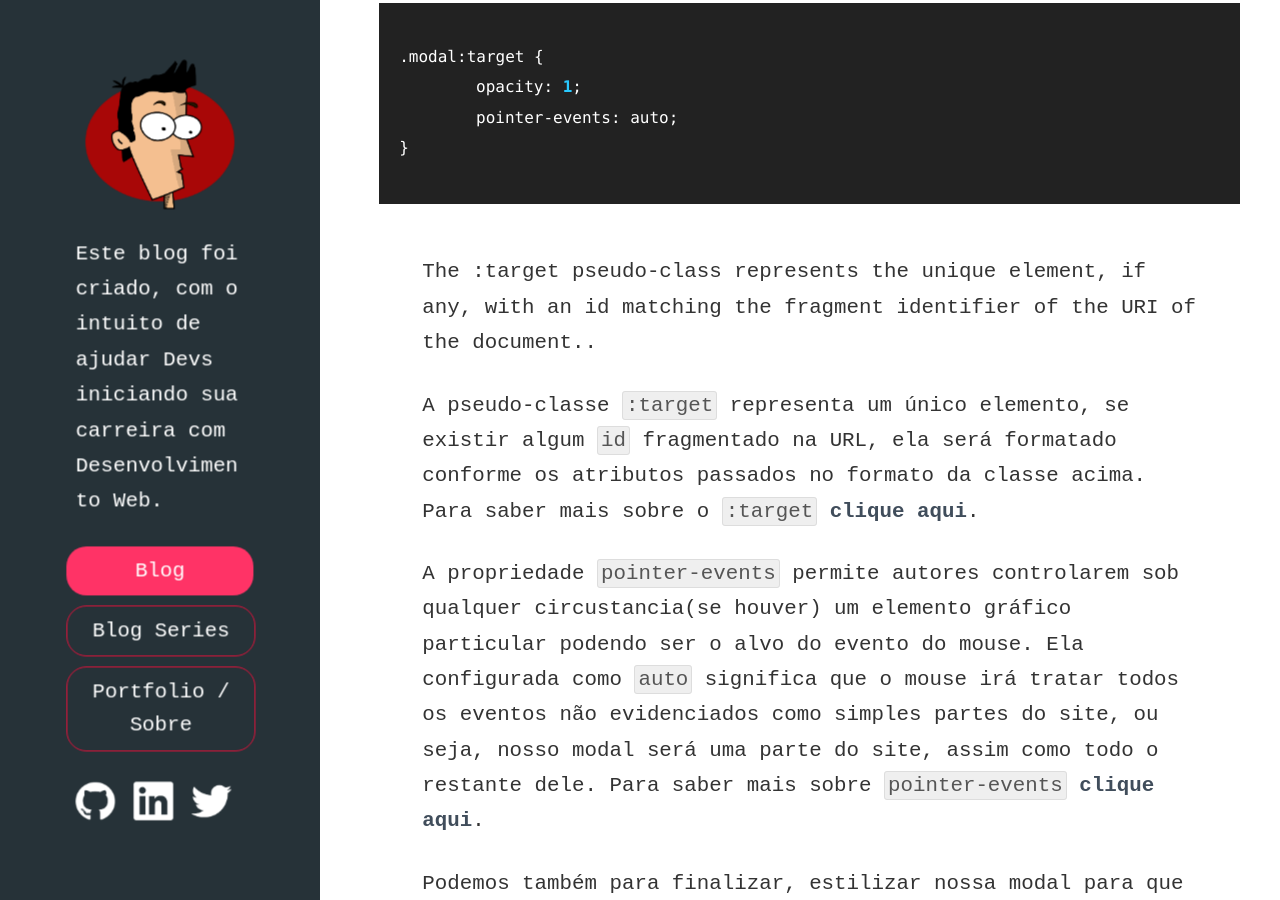
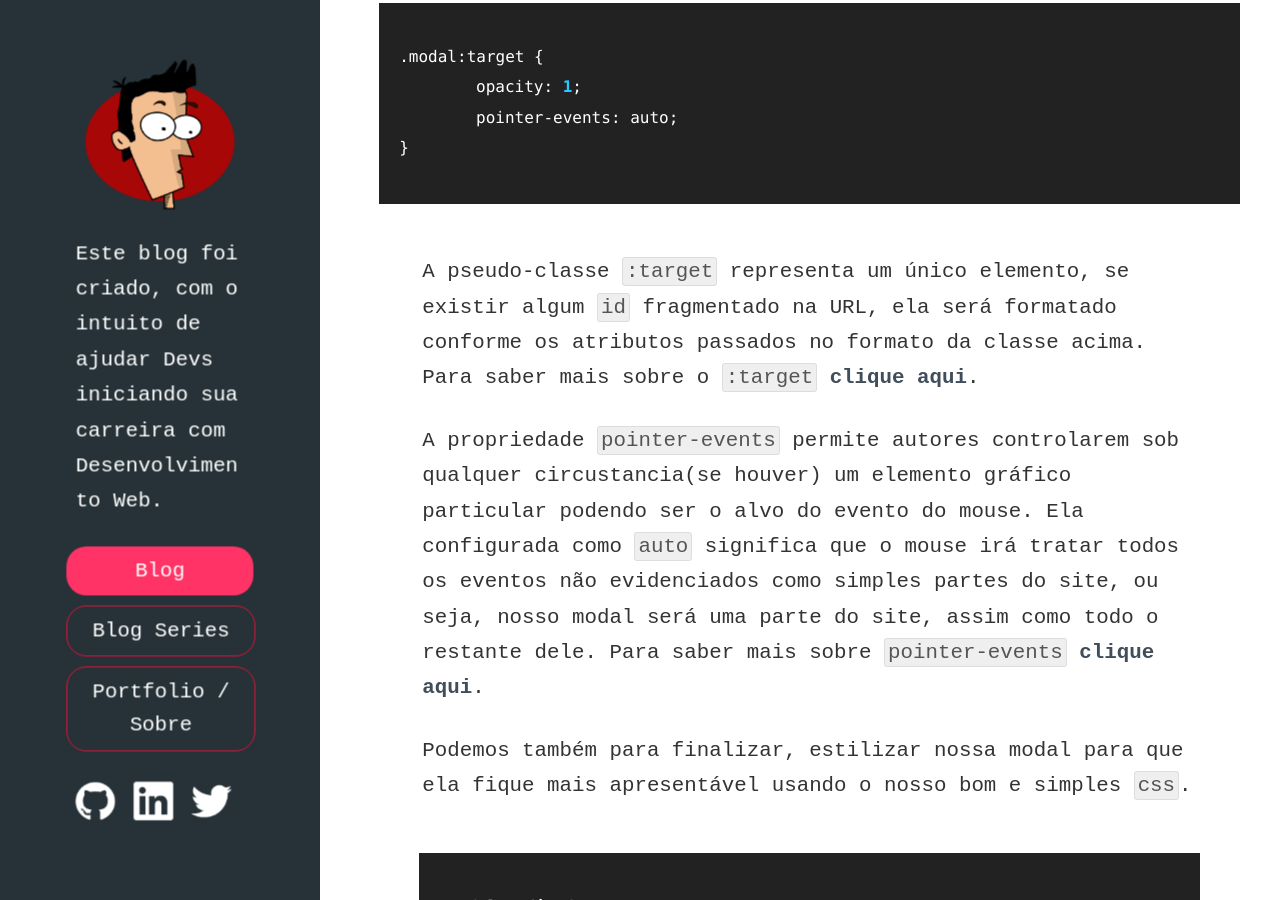
Before and after one commit to bmarques1995/lucasmaiaesilva.github.io, a Jekyll site: the page built from _posts/2015-11-22-criando-modal-simples-com-html-e-css.md, in a window 1280 px wide and 900 px high, scrolled down 2499 px. Built offline with Jekyll 4.4.1, drawn with Linux system fonts in a browser that asks for light colours; comment, search, counter and statistics services are not loaded.

Commit message:
removing wrong code

```diff
--- a/_posts/2015-11-22-criando-modal-simples-com-html-e-css.md
+++ b/_posts/2015-11-22-criando-modal-simples-com-html-e-css.md
@@ -88,8 +88,6 @@ Primeiramente precisamos formatar nossa classe modal para que no momento em que
 }
 {% endhighlight %}
 
-The :target pseudo-class represents the unique element, if any, with an id matching the fragment identifier of the URI of the document..
-
 A pseudo-classe `:target` representa um único elemento, se existir algum `id` fragmentado na URL, ela será formatado conforme os atributos passados no formato da classe acima. Para saber mais sobre o `:target` [clique aqui](https://developer.mozilla.org/pt-BR/docs/Web/CSS/%3Atarget).
 
 A propriedade `pointer-events` permite autores controlarem sob qualquer circustancia(se houver) um elemento gráfico particular podendo ser o alvo do evento do mouse. Ela configurada como `auto` significa que o mouse irá tratar todos os eventos não evidenciados como simples partes do site, ou seja, nosso modal será uma parte do site, assim como todo o restante dele. Para saber mais sobre `pointer-events` [clique aqui](https://developer.mozilla.org/pt-BR/docs/Web/CSS/pointer-events).
```
